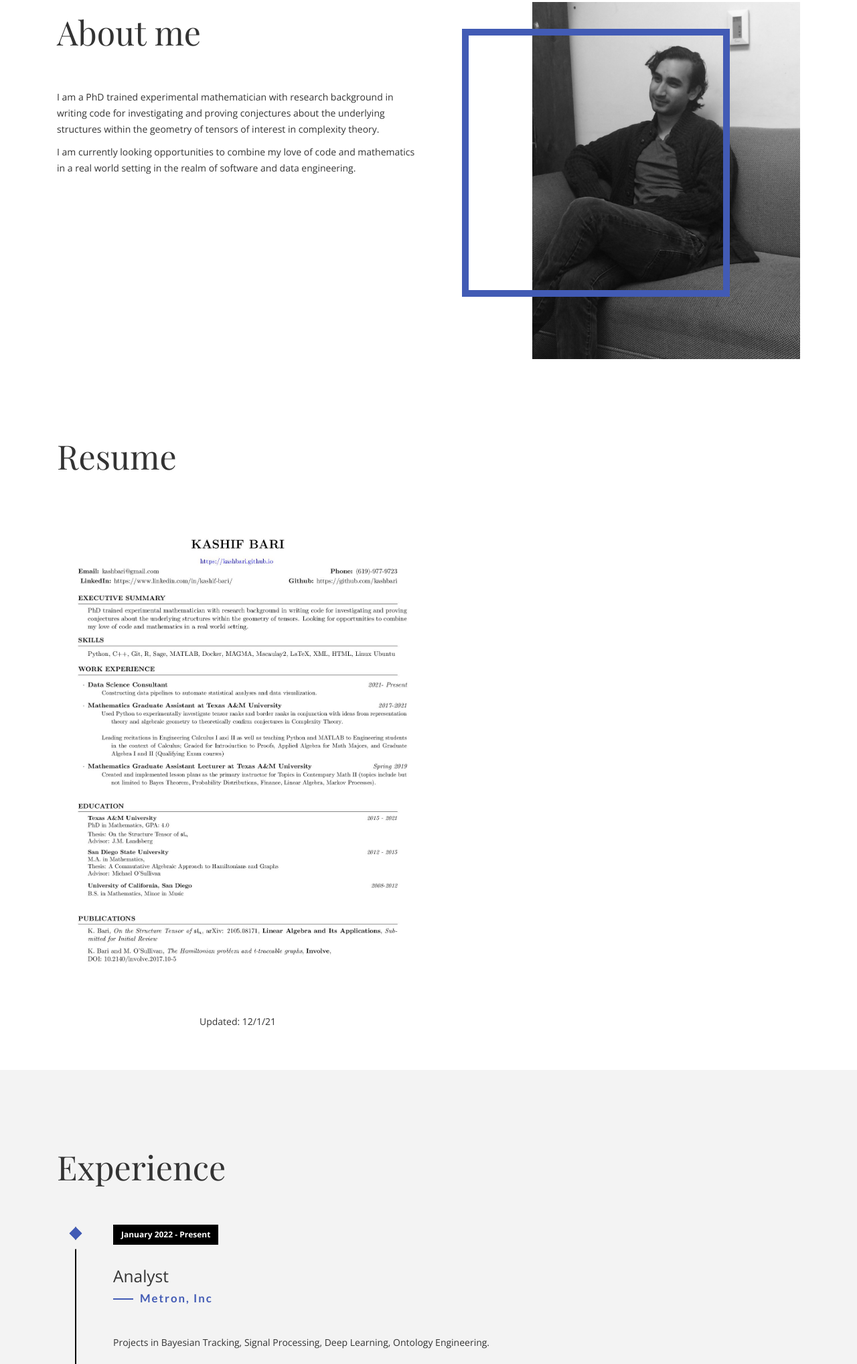
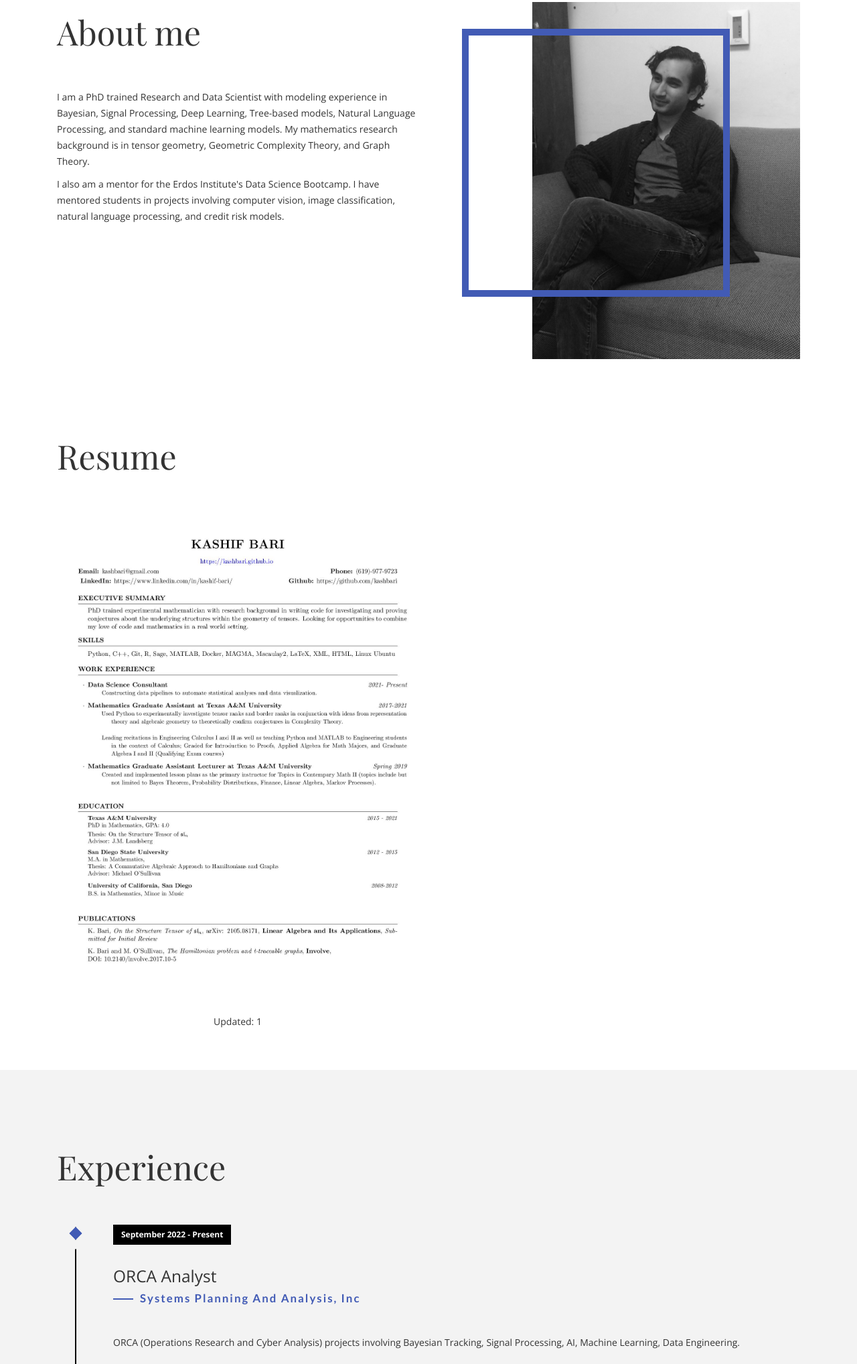
Before and after one commit to kashbari/kashbari.github.io, a plain HTML site: page index.html in a window 1280 px wide. Shown: the part 897-2933 px from the top of the page at 67% size. Drawn offline with nearby package versions, Linux system fonts and the light colour scheme; files whose address does not match are found by name; a web font is replaced by a local one.

Commit message:
updated resume

```diff
--- a/index.html
+++ b/index.html
@@ -68,14 +68,23 @@
               <!--<h4>01</h4>-->
                 <h1 class="size-50">About me</h1>
                 <div class="h-50"></div>
-                <p>I am a PhD trained experimental mathematician with research
+                <p> I am a PhD trained Research and Data Scientist with modeling experience
+                in Bayesian, Signal Processing, Deep Learning, Tree-based models, Natural Language Processing,
+                and standard machine learning models. My mathematics research background is
+                in tensor geometry, Geometric Complexity Theory, and Graph Theory.</p>
+
+                <p> I also am a mentor for the Erdos Institute's Data Science Bootcamp. I
+                have mentored students in projects involving computer vision, image classification,
+                natural language processing, and credit risk models.</p>
+
+                <!-- <p>I am a PhD trained experimental mathematician with research
                 background in writing code for investigating and proving
                 conjectures about the underlying structures within the geometry
                 of tensors of interest in complexity theory.</p>
 
                 <p>I am currently looking opportunities to combine my love of
                 code and mathematics in a real world setting in the realm of
-                software and data engineering.</p>
+                software and data engineering.</p> -->
                 <!-- Signature <div class="h-50"></div> <img src="img/Signature.svg" width="230" alt="" /> -->
                 <div class="h-50"></div>
             </div>
@@ -97,7 +106,7 @@
               <h1 class="size-50">Resume</h1>
                 <div class="h-50"></div>
                 <br /> <p style="text-align:center"><a href="img/portfolio/resume.pdf"><img src="img/portfolio/resume.jpg" alt="" align="centered" class="img-responsive" /></a>
-                <br />Updated: 12/1/21</p>
+                <br />Updated: 1
                 <div class="h-50"></div>
             </div>
         </div>
@@ -118,11 +127,21 @@
                     <li class="timeline-event" data-aos="fade-up" data-aos-delay=".2">
                         <label class="timeline-event-icon"></label>
                         <div class="timeline-event-copy">
-                            <p class="timeline-event-thumbnail">January 2022 - Present</p>
-                            <h3>Analyst</h3>
+                            <p class="timeline-event-thumbnail">September 2022 - Present</p>
+                            <h3>ORCA Analyst</h3>
+                            <h4>Systems Planning and Analysis, Inc</h4>
+                            <p><!--<strong>Data Science</strong>-->
+                              <br>ORCA (Operations Research and Cyber Analysis) projects involving Bayesian Tracking, Signal Processing, AI, Machine Learning, Data Engineering.</p>
+                        </div>
+                    </li>
+                    <li class="timeline-event" data-aos="fade-up" data-aos-delay=".2">
+                        <label class="timeline-event-icon"></label>
+                        <div class="timeline-event-copy">
+                            <p class="timeline-event-thumbnail">January 2022 - September 2022</p>
+                            <h3>ORCA Analyst</h3>
                             <h4>Metron, Inc</h4>
                             <p><!--<strong>Data Science</strong>-->
-                              <br>Projects in Bayesian Tracking, Signal Processing, Deep Learning, Ontology Engineering.</p>
+                              <br>ORCA (Operations Research and Cyber Analysis) projects involving Bayesian Tracking, Signal Processing, AI, Machine Learning, Data Engineering.</p>
                         </div>
                     </li>
                     <li class="timeline-event" data-aos="fade-up" data-aos-delay=".2">
```
Also changed, not shown: 1 other file.
